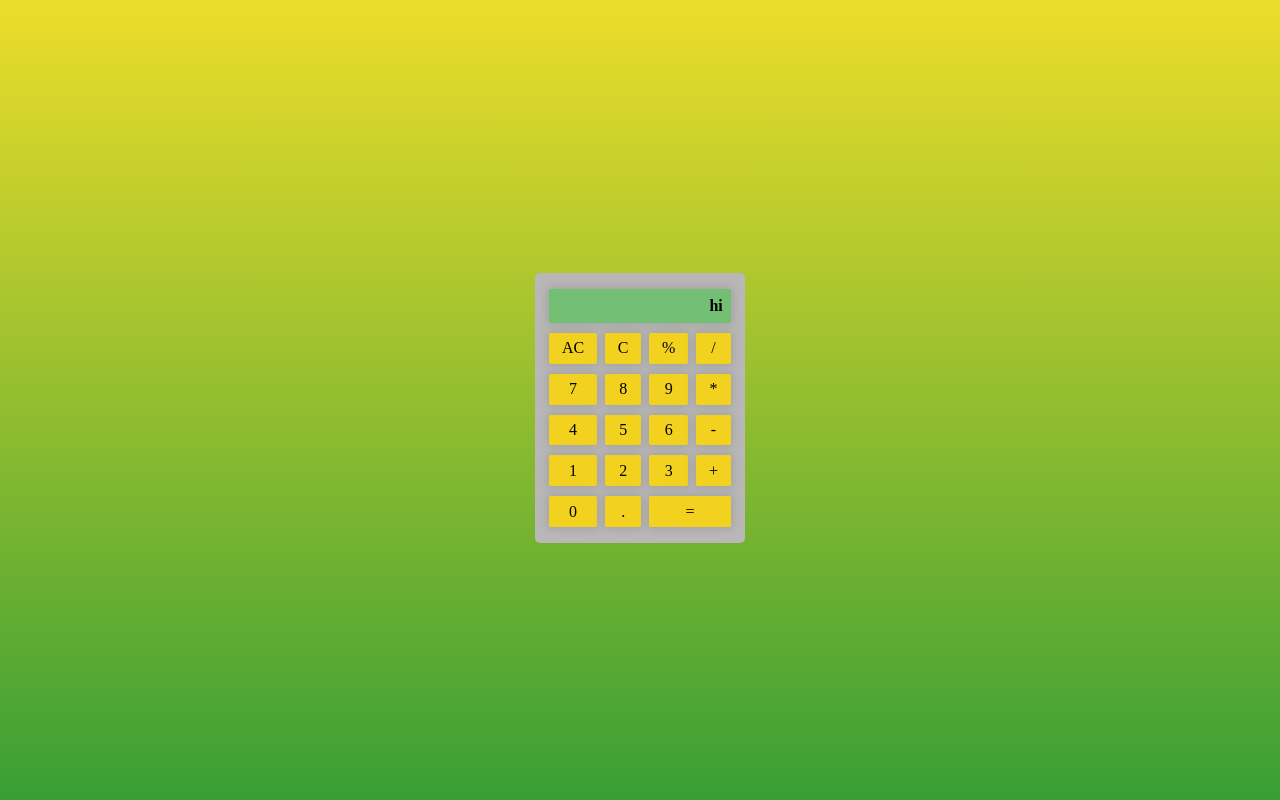
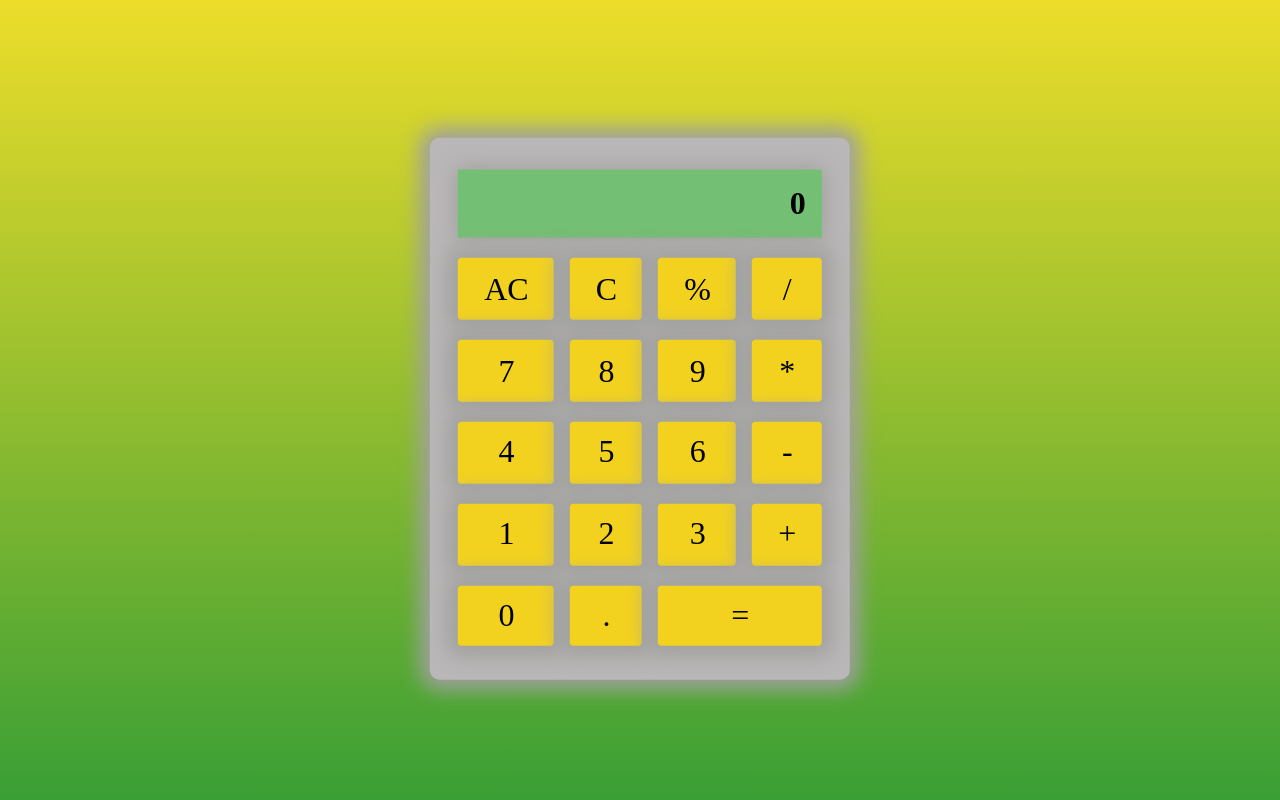
Before and after one commit to gyanendrapoudel/prankcalculator, a plain HTML site: page index.html in a window 1280 px wide. Both pictures are taken after a click on the element "AC". Drawn offline with Linux system fonts and the light colour scheme.

Commit message:
adjusting btn clicked

```diff
--- a/index.html
+++ b/index.html
@@ -10,9 +10,7 @@
     <div class="wrapper container  display-flex-center">
         <table >
             <thead>
-                <th colspan="4">
-                    hi
-                </th>
+                <th colspan="4"></th>
             </thead>
             <tbody>
                 <tr>
--- a/index.js
+++ b/index.js
@@ -0,0 +1,25 @@
+const buttons = [...document.getElementsByTagName('td')]
+
+console.log(buttons)
+const display = document.getElementsByTagName('th')
+
+console.log(display[0].textContent)
+
+buttons.forEach((btn)=>{
+    btn.addEventListener('click',()=>{
+       switch(btn.textContent){
+        case 'AC' :
+            display[0].textContent='0';
+            break;
+        case 'C':
+            display[0].textContent = '0';
+            break
+        default:
+           if(parseInt(display[0].textContent[0]) ===0){
+            display[0].textContent=''
+           };
+            display[0].textContent += btn.textContent;
+            break
+       }
+    })
+})
--- a/style.css
+++ b/style.css
@@ -1,5 +1,6 @@
 :root{
     --shadow: 0px 0px 10px 1px rgb(160, 160, 158);
+    --shadow2: 0px 0px 10px 5px rgb(160, 160, 158);
 }
 *{
     box-sizing: border-box;
@@ -30,7 +31,12 @@ table{
     background-color: rgb(185, 183, 183);
     border-spacing: 8px 10px;
     border-radius: 5px;
-    transform: translateZ(10px);
+    /* transform: scale(1.5); */
+    transform: translate(1px,-30px);
+    transform: scale(2);
+    box-shadow: var(--shadow2);
+
+
 }
 
 thead{
@@ -48,7 +54,7 @@ thead th{
 tbody td{
     background-color: rgb(242, 210, 31);
     padding: 0.4rem 0.8rem;
-    box-shadow: var(--shadow);
+    box-shadow: var(--shadow2);
      cursor: pointer;
      border-radius: 2px;
      transition: all 0.15s linear;
```
